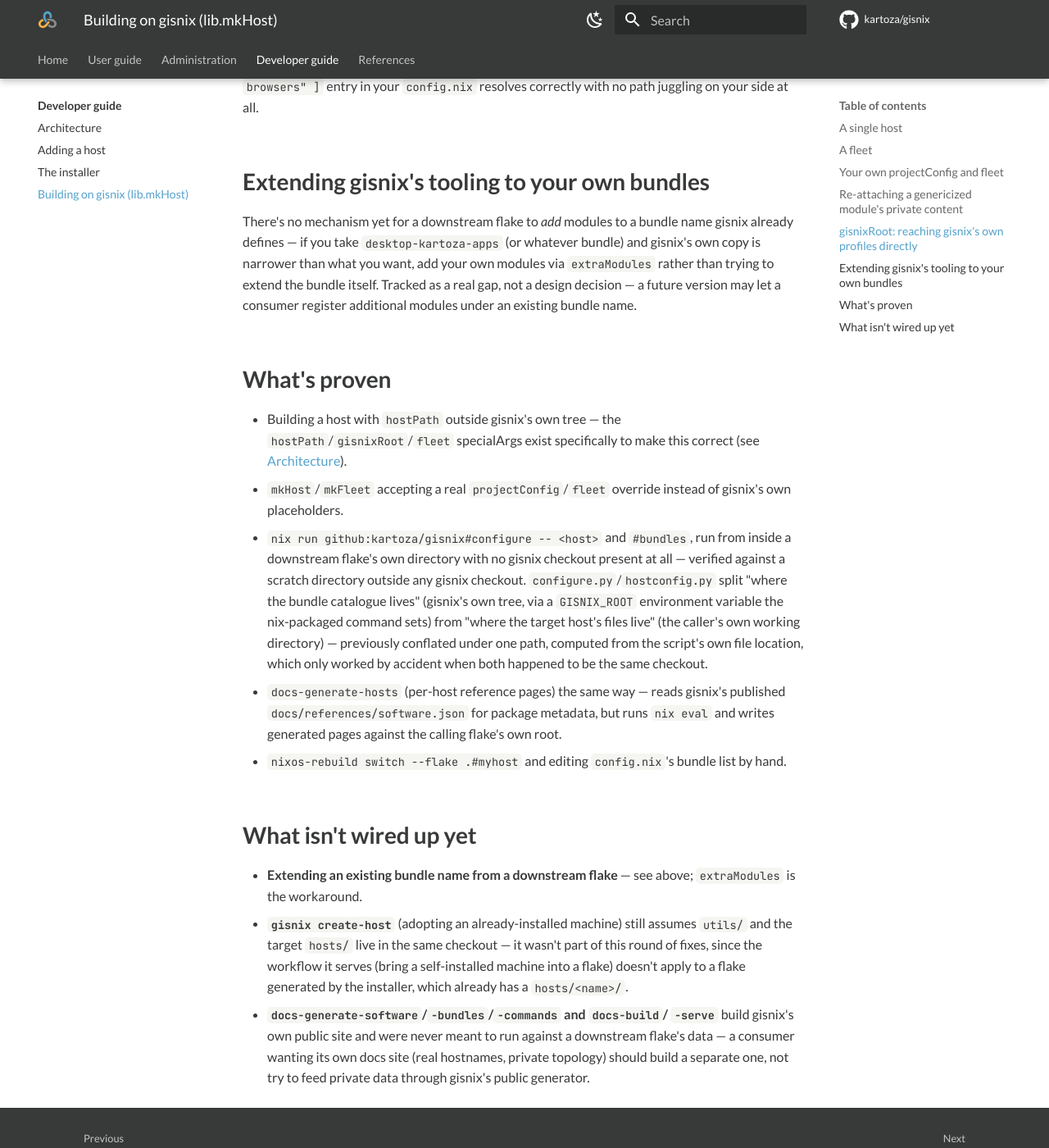
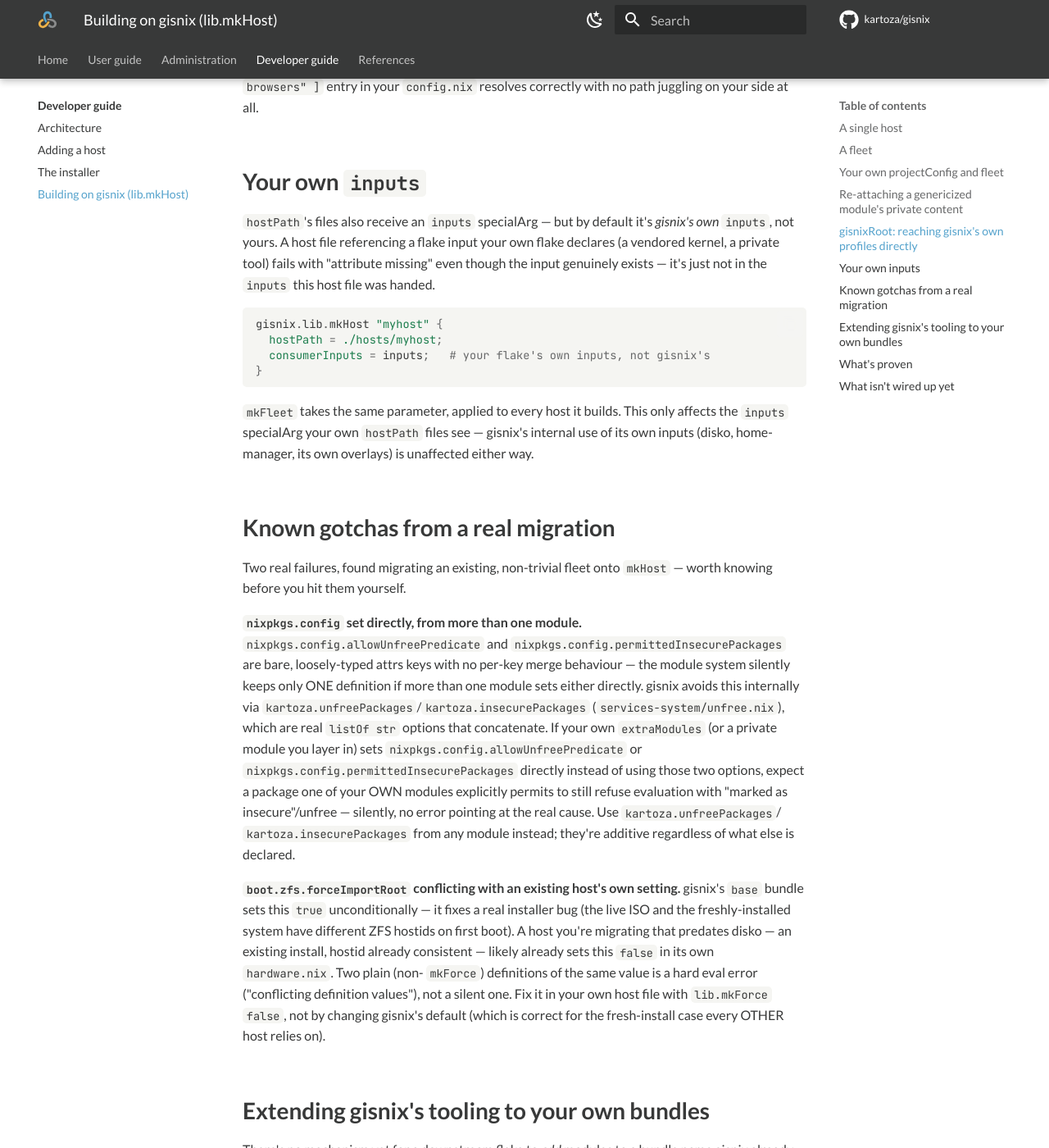
Before and after one commit to kartoza/gisnix, an MkDocs documentation site: the page built from docs/developer/downstream-flakes.md, in a window 1280 px wide and 1400 px high, scrolled down 2801 px. Shown: the whole window at 82% size. Built offline with MkDocs 1.6.1 and Material for MkDocs 9.7.7, drawn with Linux system fonts in a browser that asks for light colours; comment, search, counter and statistics services are not loaded; some of the changed text lies outside the part shown.

Commit message:
docs(downstream-flakes): document consumerInputs and two real migration gotchas
consumerInputs was added in 0.5.0 but never made it into the downstream-
flakes reference. Also documents the nixpkgs.config direct-assignment
collision (kartoza.insecurePackages/unfreePackages exist because of it)
and the boot.zfs.forceImportRoot conflict a pre-disko host hits — both
found and fixed migrating a real three-host fleet onto mkHost.

user/index.md: surfaces voice dictation and the fleet-building guide,
neither linked from the user guide's own landing page before now.

````diff
--- a/docs/developer/downstream-flakes.md
+++ b/docs/developer/downstream-flakes.md
@@ -133,6 +133,58 @@ itself doesn't need this: `gisnix.lib.mkHost` already imports
 points, so a `bundles = [ "desktop-browsers" ]` entry in your `config.nix`
 resolves correctly with no path juggling on your side at all.
 
+## Your own `inputs`
+
+`hostPath`'s files also receive an `inputs` specialArg — but by default it's
+*gisnix's own* `inputs`, not yours. A host file referencing a flake input
+your own flake declares (a vendored kernel, a private tool) fails with
+"attribute missing" even though the input genuinely exists — it's just not
+in the `inputs` this host file was handed.
+
+```nix
+gisnix.lib.mkHost "myhost" {
+  hostPath = ./hosts/myhost;
+  consumerInputs = inputs;   # your flake's own inputs, not gisnix's
+}
+```
+
+`mkFleet` takes the same parameter, applied to every host it builds. This
+only affects the `inputs` specialArg your own `hostPath` files see —
+gisnix's internal use of its own inputs (disko, home-manager, its own
+overlays) is unaffected either way.
+
+## Known gotchas from a real migration
+
+Two real failures, found migrating an existing, non-trivial fleet onto
+`mkHost` — worth knowing before you hit them yourself.
+
+**`nixpkgs.config` set directly, from more than one module.**
+`nixpkgs.config.allowUnfreePredicate` and
+`nixpkgs.config.permittedInsecurePackages` are bare, loosely-typed attrs
+keys with no per-key merge behaviour — the module system silently keeps
+only ONE definition if more than one module sets either directly. gisnix
+avoids this internally via `kartoza.unfreePackages`/`kartoza.insecurePackages`
+(`services-system/unfree.nix`), which are real `listOf str` options that
+concatenate. If your own `extraModules` (or a private module you layer in)
+sets `nixpkgs.config.allowUnfreePredicate` or
+`nixpkgs.config.permittedInsecurePackages` directly instead of using those
+two options, expect a package one of your OWN modules explicitly permits to
+still refuse evaluation with "marked as insecure"/unfree — silently, no
+error pointing at the real cause. Use `kartoza.unfreePackages`/
+`kartoza.insecurePackages` from any module instead; they're additive
+regardless of what else is declared.
+
+**`boot.zfs.forceImportRoot` conflicting with an existing host's own
+setting.** gisnix's `base` bundle sets this `true` unconditionally — it
+fixes a real installer bug (the live ISO and the freshly-installed system
+have different ZFS hostids on first boot). A host you're migrating that
+predates disko — an existing install, hostid already consistent — likely
+already sets this `false` in its own `hardware.nix`. Two plain (non-
+`mkForce`) definitions of the same value is a hard eval error
+("conflicting definition values"), not a silent one. Fix it in your own
+host file with `lib.mkForce false`, not by changing gisnix's default (which
+is correct for the fresh-install case every OTHER host relies on).
+
 ## Extending gisnix's tooling to your own bundles
 
 There's no mechanism yet for a downstream flake to *add* modules to a
@@ -150,6 +202,10 @@ bundle name.
   this correct (see [Architecture](architecture.md)).
 - `mkHost`/`mkFleet` accepting a real `projectConfig`/`fleet` override
   instead of gisnix's own placeholders.
+- `mkHost`/`mkFleet` accepting a `consumerInputs` override, so a host file
+  referencing an input only your own flake declares resolves correctly.
+- A real fleet migration (three hosts, one with pre-existing hardware
+  predating disko) — see the gotchas above, both found and fixed this way.
 - `nix run github:kartoza/gisnix#configure -- <host>` and `#bundles`,
   run from inside a downstream flake's own directory with no gisnix
   checkout present at all — verified against a scratch directory outside
````
Also changed, not shown: docs/user/index.md (+6 -3 lines).
